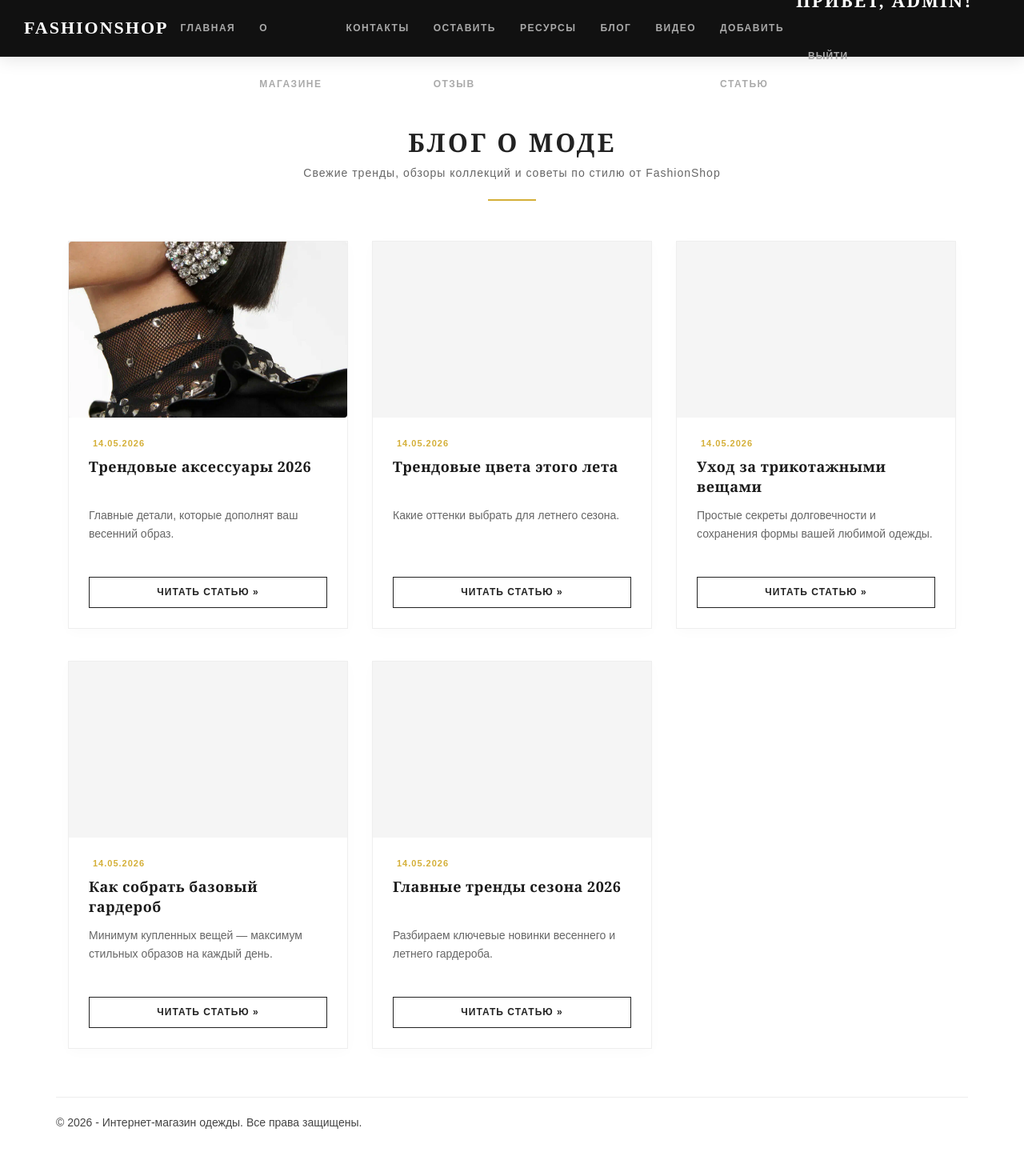
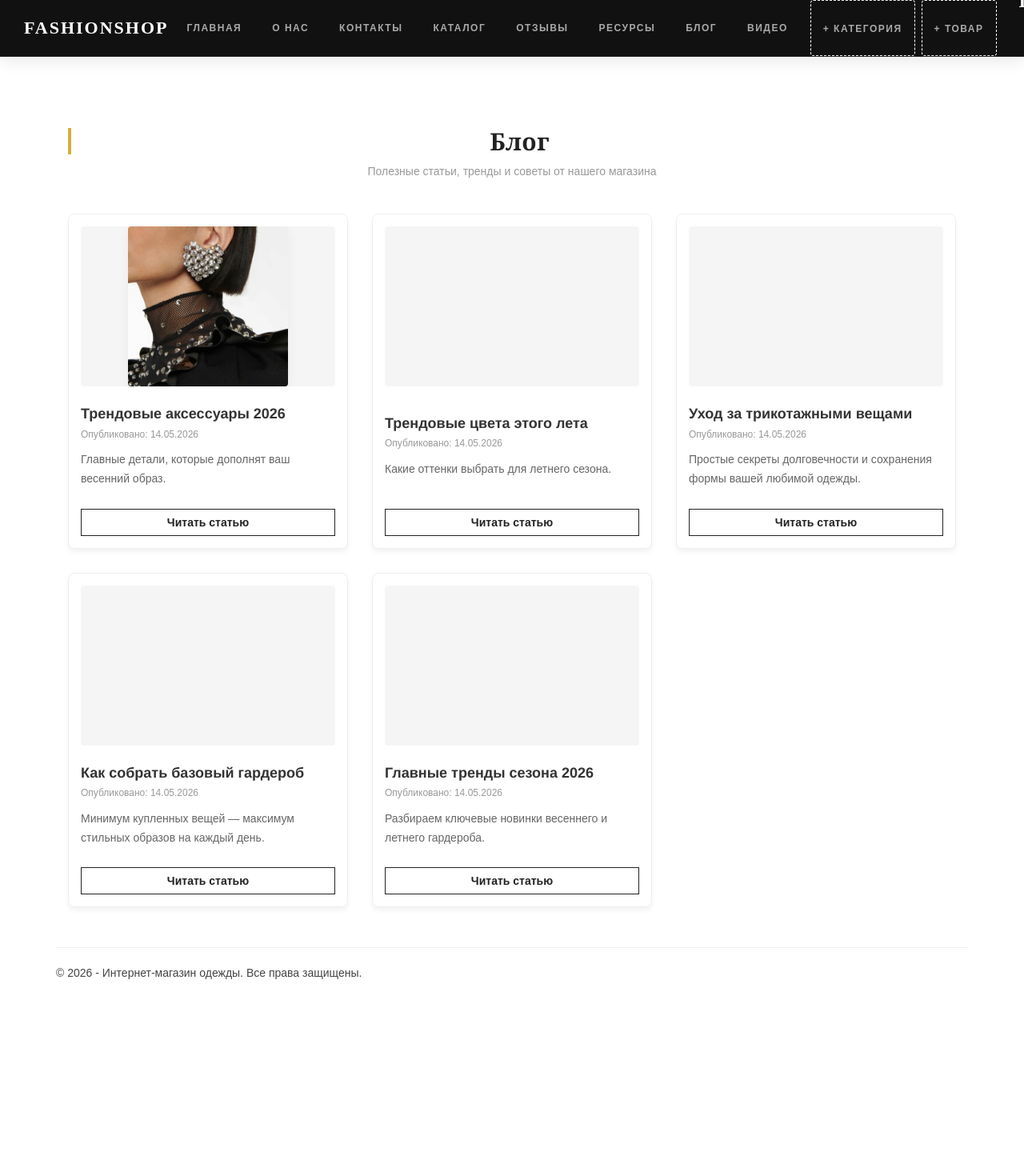
Before and after one commit to Sfdwe/magazindjango, a Django app: page /blog/ in a window 1280 px wide. Shown: the whole page at 80% size. After the commit the page ends 1224 px from the top, so only its background shows below. Run offline with Django 3.2, Linux system fonts and the light colour scheme; a user stored in the database is signed in; data comes from the database, SQL or seed files in the repository; both versions use the stored data as it was after the commit; some libraries are stand-ins or nearby versions.

Commit message:
<Обязательно>

```diff
--- a/magazindjango/app/templates/app/blog.html
+++ b/magazindjango/app/templates/app/blog.html
@@ -2,59 +2,46 @@
 
 {% block content %}
 <div class="container" style="margin-top: 30px;">
-    <!-- Заголовок раздела -->
-    <div class="text-center" style="margin-bottom: 50px;">
-        <h2 style="border: none; padding: 0; text-transform: uppercase; letter-spacing: 3px; font-size: 32px; font-weight: 800;">{{ title }}</h2>
-        <p class="lead" style="color: #777; font-size: 14px; letter-spacing: 1px; margin-top: 10px;">Свежие тренды, обзоры коллекций и советы по стилю от FashionShop</p>
-        <div style="width: 60px; height: 2px; background: #d4af37; margin: 15px auto 0;"></div>
+    <div class="text-center" style="margin-bottom: 40px;">
+        <h2>{{ title }}</h2>
+        <p class="text-muted">Полезные статьи, тренды и советы от нашего магазина</p>
     </div>
 
-    <!-- Лента статей в виде плитки -->
-    <div class="row">
+    <div class="row" style="display: flex; flex-wrap: wrap;">
         {% for post in posts %}
-        <div class="col-md-4 col-sm-6" style="margin-bottom: 40px;">
-            <div style="background: #ffffff; border: 1px solid #eee; transition: all 0.3s; height: 100%; display: flex; flex-direction: column; box-shadow: 0 4px 15px rgba(0,0,0,0.02);"
-                 onmouseover="this.style.transform='translateY(-5px)'; this.style.boxShadow='0 10px 25px rgba(0,0,0,0.08)'; this.style.borderColor='#e0e0e0';"
-                 onmouseout="this.style.transform='translateY(0)'; this.style.boxShadow='0 4px 15px rgba(0,0,0,0.02)'; this.style.borderColor='#eee';">
+        <div class="col-md-4 col-sm-6" style="margin-bottom: 30px;">
+            <div class="card" style="background: #ffffff; border: 1px solid #eee; border-radius: 8px; padding: 15px; height: 100%; display: flex; flex-direction: column; justify-content: space-between; box-shadow: 0 4px 6px rgba(0,0,0,0.05);">
 
-                <!-- Если у статьи есть загруженная картинка -->
-                {% if post.image %}
-                <div style="height: 220px; overflow: hidden; background: #f9f9f9;">
-                    <img src="{{ post.image.url }}" alt="Превью статьи" style="width: 100%; height: 100%; object-fit: cover;" />
+                <!-- Изображение статьи -->
+                <div style="height: 200px; overflow: hidden; border-radius: 4px; background: #f5f5f5; display: flex; align-items: center; justify-content: center; margin-bottom: 15px;">
+                    {% if post.image %}
+                    <img src="{{ post.image.url }}" alt="{{ post.title }}" style="max-width: 100%; max-height: 100%; object-fit: cover;" />
+                    {% else %}
+                    <i class="fa fa-regular fa-image" style="font-size: 48px; color: #ccc;"></i>
+                    {% endif %}
                 </div>
-                {% else %}
-                <!-- Заглушка, если картинки нет (стильный серый блок с иконкой) -->
-                <div style="height: 220px; background: #f5f5f5; display: flex; justify-content: center; align-items: center; color: #ccc;">
-                    <i class="fa-regular fa-image" style="font-size: 40px;"></i>
-                </div>
-                {% endif %}
 
-                <!-- Контент карточки -->
-                <div style="padding: 25px; flex-grow: 1; display: flex; flex-direction: column;">
-                    <span style="font-size: 11px; text-transform: uppercase; color: #d4af37; letter-spacing: 1px; font-weight: bold; margin-bottom: 8px; display: block;">
-                        <i class="fa-solid fa-calendar-days" style="margin-right: 5px;"></i> {{ post.posted|date:"d.m.Y" }}
-                    </span>
-
-                    <h3 style="font-size: 18px; font-weight: 700; color: #1a1a1a; margin: 0 0 12px 0; line-height: 1.4; height: 50px; overflow: hidden;">
-                        {{ post.title }}
-                    </h3>
-
-                    <p style="color: #666; font-size: 14px; line-height: 1.6; margin-bottom: 20px; flex-grow: 1; height: 68px; overflow: hidden;">
+                <!-- Текст -->
+                <div>
+                    <h4 style="font-weight: bold; margin-bottom: 5px; color: #333;">{{ post.title }}</h4>
+                    <p class="text-muted" style="font-size: 12px;">Опубликовано: {{ post.posted|date:"d.m.Y" }}</p>
+                    <p style="color: #666; margin-top: 10px; font-size: 14px; line-height: 1.4;">
                         {{ post.short_description }}
                     </p>
+                </div>
 
-                    <div style="margin-top: auto;">
-                        <a href="{% url 'blogpost' parametr=post.id %}" class="btn btn-default btn-block" style="text-transform: uppercase; font-size: 12px; font-weight: bold; letter-spacing: 1px; padding: 10px 0;">
-                            Читать статью &raquo;
-                        </a>
-                    </div>
+                <!-- Кнопка -->
+                <div style="margin-top: 15px;">
+                    <a href="{% url 'blogpost' parametr=post.id %}" class="btn btn-default btn-block" style="font-weight: bold;">
+                        Читать статью
+                    </a>
                 </div>
+
             </div>
         </div>
         {% empty %}
         <div class="col-md-12 text-center" style="padding: 50px 0;">
-            <i class="fa-regular fa-folder-open" style="font-size: 48px; color: #ccc; margin-bottom: 15px;"></i>
-            <p class="lead" style="color: #999;">В блоге пока нет опубликованных статей.</p>
+            <p class="lead" style="color: #999;">Статей пока нет.</p>
         </div>
         {% endfor %}
     </div>
--- a/magazindjango/app/templates/app/layout.html
+++ b/magazindjango/app/templates/app/layout.html
@@ -16,27 +16,31 @@
 
 <body>
     <div class="navbar navbar-inverse navbar-fixed-top">
-        <div class="container-fluid" style="max-width: 1500px; margin: 0 auto; display: flex; align-items: center; justify-content: space-between; width: 100%; height: 70px; padding: 0 30px;">
+        <div class="container-fluid" style="width: 100%; padding: 0 30px; margin: 0 auto; display: flex; align-items: center; justify-content: space-between; height: 70px;">
 
             <!-- Логотип бренда -->
             <a href="{% url 'home' %}" class="navbar-brand" style="font-family: 'Playfair Display', serif !important; font-weight: 900; font-size: 22px; letter-spacing: 2px; text-transform: uppercase; color: #ffffff; text-decoration: none; margin: 0; padding: 0; line-height: 70px; height: 70px;">FashionShop</a>
 
             <!-- Главное меню навигации  -->
-            <ul class="nav navbar-nav" style="display: flex; flex-direction: row; align-items: center; margin: 0; padding: 0; list-style: none; gap: 0;">
-                <li><a href="{% url 'home' %}">Главная</a></li>
-                <li><a href="{% url 'about' %}">О магазине</a></li>
-                <li><a href="{% url 'contact' %}">Контакты</a></li>
-                <li><a href="{% url 'pool' %}">Оставить отзыв</a></li>
-                <li><a href="{% url 'links' %}">Ресурсы</a></li>
-                <li><a href="{% url 'blog' %}">Блог</a></li>
-                <li><a href="{% url 'videopost' %}">Видео</a></li>
+            <ul class="nav navbar-nav" style="display: flex; flex-direction: row; align-items: center; margin: 0; padding: 0; list-style: none; gap: 8px;">
+                <li style="white-space: nowrap;"><a href="{% url 'home' %}" style="padding: 10px 4px; font-size: 13px;">Главная</a></li>
+                <li style="white-space: nowrap;"><a href="{% url 'about' %}" style="padding: 10px 4px; font-size: 13px;">О нас</a></li>
+                <li style="white-space: nowrap;"><a href="{% url 'contact' %}" style="padding: 10px 4px; font-size: 13px;">Контакты</a></li>
+                <li style="white-space: nowrap;"><a href="{% url 'catalog' %}" style="padding: 10px 4px; font-size: 13px; font-weight: bold; color: #007bff;">Каталог</a></li>
+                <li style="white-space: nowrap;"><a href="{% url 'pool' %}" style="padding: 10px 4px; font-size: 13px;">Отзывы</a></li>
+                <li style="white-space: nowrap;"><a href="{% url 'links' %}" style="padding: 10px 4px; font-size: 13px;">Ресурсы</a></li>
+                <li style="white-space: nowrap;"><a href="{% url 'blog' %}" style="padding: 10px 4px; font-size: 13px;">Блог</a></li>
+                <li style="white-space: nowrap;"><a href="{% url 'videopost' %}" style="padding: 10px 4px; font-size: 13px;">Видео</a></li>
                 {% if user.is_superuser %}
-                <li><a href="{% url 'newpost' %}">Добавить статью</a></li>
+                <li style="white-space: nowrap;"><a href="{% url 'newcategory' %}" style="padding: 10px 6px; font-size: 13px; border: 1px dashed #fff; border-radius: 4px; margin-left: 5px;">+ Категория</a></li>
+                <li style="white-space: nowrap;"><a href="{% url 'newpost' %}" style="padding: 10px 6px; font-size: 13px; border: 1px dashed #fff; border-radius: 4px;">+ Товар</a></li>
                 {% endif %}
             </ul>
 
+
+
             <!-- Правый блок: Авторизация -->
-            <div style="display: flex; align-items: center; height: 70px;">
+            <div style="display: flex; align-items: center; height: 70px; white-space: nowrap; margin-left: 20px;">
                 {% include "app/loginpartial.html" %}
             </div>
 
--- a/magazindjango/app/views.py
+++ b/magazindjango/app/views.py
@@ -2,11 +2,12 @@
 Definition of views.
 """
 
-from django.shortcuts import render, redirect, get_object_or_404
-from django.contrib.auth.forms import UserCreationForm
-from .forms import ReviewForm, NewPostForm, CommentForm
-from .models import Blog, Comment
+from .models import Blog, Comment, Category, Product
+from django.shortcuts import render, get_object_or_404, redirect
 from datetime import datetime
+from .forms import ReviewForm, NewPostForm, CommentForm, NewProductForm, NewCategoryForm
+
+
 
 
 def home(request):
@@ -134,50 +135,115 @@ def registration(request):
 from .models import Blog
 from django.http import HttpRequest
 
+# ================= КОД ДЛЯ БЛОГА (ВОЗВРАЩАЕМ КАК БЫЛО) =================
+
 def blog(request):
-    """Отображает страницу со списком всех статей (ленту)."""
+    """Отображает страницу новостей/блога."""
     assert isinstance(request, HttpRequest)
-    posts = Blog.objects.all() # Выборка всех статей
+    posts = Blog.objects.all()  # Возвращаем выборку старых статей блога
     return render(
         request,
         'app/blog.html',
         {
-            'title': 'Блог о моде',
+            'title': 'Блог',
             'posts': posts,
             'year': datetime.now().year,
         }
     )
 
 def blogpost(request, parametr):
-    """Отображает страницу конкретной статьи по её ID."""
+    """Отображает детальную страницу статьи блога (старый вариант)."""
     assert isinstance(request, HttpRequest)
-    post_1 = Blog.objects.get(id=parametr) # Выборка статьи по параметру ID
+    post_1 = get_object_or_404(Blog, id=parametr)
+    comments = Comment.objects.filter(post=post_1)  # Комментарии к статье блога
+
+    if request.method == "POST":
+        form = CommentForm(request.POST)
+        if form.is_valid():
+            comment_f = form.save(commit=False)
+            comment_f.post = post_1
+            comment_f.save()
+            return redirect('blogpost', parametr=post_1.id)
+    else:
+        form = CommentForm()
+
     return render(
         request,
         'app/blogpost.html',
         {
             'post_1': post_1,
+            'comments': comments,
+            'form': form,
+            'year': datetime.now().year,
+        }
+    )
+
+
+# ================= НОВЫЙ КОД ДЛЯ КАТАЛОГА ПО ТЗ =================
+
+def catalog(request):
+    """Отображает главную страницу каталога с категориями (Пункт 2 и 3 ТЗ)."""
+    assert isinstance(request, HttpRequest)
+    categories = Category.objects.all()
+    category_id = request.GET.get('category')
+
+    if category_id:
+        current_category = get_object_or_404(Category, id=category_id)
+        products = Product.objects.filter(category=current_category)
+    else:
+        current_category = None
+        products = Product.objects.all()
+
+    return render(
+        request,
+        'app/catalog.html',  # Сделаем для каталога отдельный HTML-файл!
+        {
+            'title': 'Каталог товаров',
+            'categories': categories,
+            'current_category': current_category,
+            'products': products,
+            'year': datetime.now().year,
+        }
+    )
+
+def product_detail(request, parametr):
+    """Отображает карточку конкретного товара (Пункт 4 ТЗ)."""
+    assert isinstance(request, HttpRequest)
+    product = get_object_or_404(Product, id=parametr)
+
+    # Чтобы не путать с комментариями блога, отзывы к товарам можно выводить так:
+    # (Для простоты пока оставим форму CommentForm, но привяжем к product в будущем)
+    return render(
+        request,
+        'app/product_detail.html',  # Отдельный HTML для карточки товара!
+        {
+            'product': product,
             'year': datetime.now().year,
         }
     )
 def newpost(request):
-    """Добавление статьи администратором."""
-    if not request.user.is_superuser:
+    """Добавление товаров администратором с сайта (Пункт 5 ТЗ)."""
+    assert isinstance(request, HttpRequest)
+    if not request.user.is_superuser:  # Проверка прав администратора
         return redirect('home')
+
     if request.method == "POST":
-        form = NewPostForm(request.POST, request.FILES)
+        form = NewProductForm(request.POST)
         if form.is_valid():
-            Blog.objects.create(
-                title=form.cleaned_data['title'],
-                short_description=form.cleaned_data['short_description'],
-                content=form.cleaned_data['content'],
-                image=form.cleaned_data['image']
-            )
-            return redirect('blog')
+            form.save()  # Сохраняем товар в базу данных
+            return redirect('catalog')  # Перенаправляем на страницу каталога
     else:
-        form = NewPostForm()
-    return render(request, 'app/newpost.html', {'title': 'Добавить статью', 'form': form, 'year': datetime.now().year})
+        form = NewProductForm()
 
+    return render(
+        request,
+        'app/newpost.html',
+        {
+            'title': 'Добавить товар в каталог',
+            'form': form,
+            'year': datetime.now().year,
+        }
+    )
 def videopost(request):
     """Отображение страницы с видео."""
     return render(request, 'app/videopost.html', {'title': 'Видео-презентации', 'year': datetime.now().year})
@@ -208,3 +274,26 @@ def blogpost(request, parametr):
             'year': datetime.now().year,
         }
     )
+def newcategory(request):
+    """Добавление новых категорий администратором с сайта (Пункт 5 ТЗ)."""
+    assert isinstance(request, HttpRequest)
+    if not request.user.is_superuser:
+        return redirect('home')
+
+    if request.method == "POST":
+        form = NewCategoryForm(request.POST)
+        if form.is_valid():
+            form.save()
+            return redirect('catalog') # Перенаправляем в каталог после добавления
+    else:
+        form = NewCategoryForm()
+
+    return render(
+        request,
+        'app/newcategory.html',
+        {
+            'title': 'Добавить категорию в каталог',
+            'form': form,
+            'year': datetime.now().year,
+        }
+    )
--- a/magazindjango/magazindjango/urls.py
+++ b/magazindjango/magazindjango/urls.py
@@ -19,11 +19,15 @@ urlpatterns = [
     path('pool/', views.pool, name='pool'),
     path('links/', views.links, name='links'),
     path('blog/', views.blog, name='blog'),
+    path('newcategory/', views.newcategory, name='newcategory'),
     path('blogpost/<int:parametr>/', views.blogpost, name='blogpost'),
     path('newpost/', views.newpost, name='newpost'),
     path('video/', views.videopost, name='videopost'),
     path('registration/', views.registration, name='registration'),
     path('admin/', admin.site.urls),
+    path('catalog/', views.catalog, name='catalog'),
+    path('product/<int:parametr>/', views.product_detail, name='product_detail'),
+
 
     path('login/',
          LoginView.as_view(
```
Also changed, not shown: magazindjango/app/forms.py (+24 -0 lines), magazindjango/app/models.py (+47 -1 lines), magazindjango/app/templates/app/blogpost.html (+13 -10 lines), magazindjango/app/templates/app/catalog.html (added, +66 -0 lines), magazindjango/app/templates/app/newcategory.html (added, +12 -0 lines), magazindjango/app/templates/app/product_detail.html (added, +30 -0 lines), magazindjango/app/migrations/0005_category_product.py (added), magazindjango/db.sqlite3, magazindjango/docker-compose.yml (added), 2 other files.
